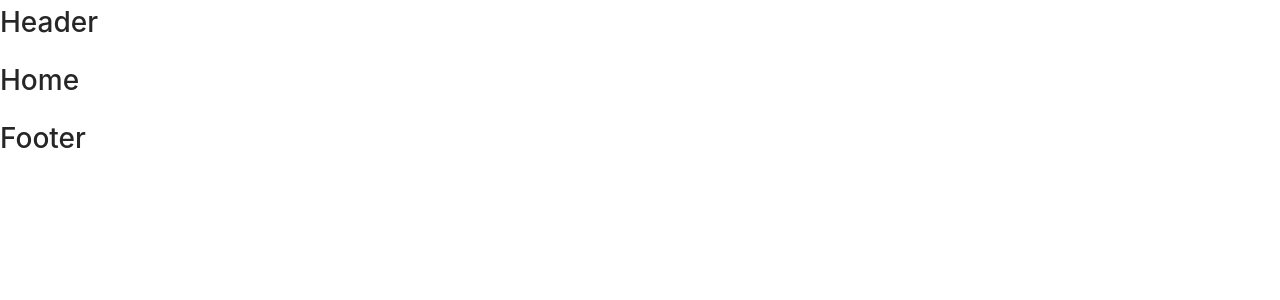
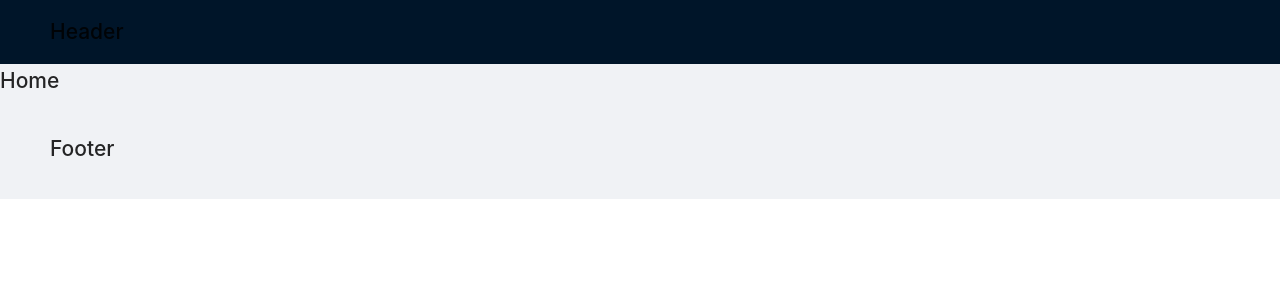
Before and after one commit to fransafu/awesome-computer-vision-front, a React (Create React App) app: page / in a window 1280 px wide. Shown: the top 300 px of the page. Built offline with nearby package versions, Linux system fonts and the light colour scheme.

Commit message:
style: add website logo

```diff
--- a/src/App.js
+++ b/src/App.js
@@ -1,13 +1,13 @@
 import { BrowserRouter, Routes, Route } from 'react-router-dom';
 
-import Layout from './layouts/Layout';
+import PageLayout from './layouts/PageLayout';
 import Home from './pages/Home';
 
 function App() {
   return (
     <BrowserRouter>
       <Routes>
-        <Route element={<Layout />}>
+        <Route element={<PageLayout />}>
           <Route index element={<Home />} />
         </Route>
       </Routes>
--- a/src/layouts/Layout.jsx
+++ /dev/null
@@ -1,14 +0,0 @@
-import { Outlet } from 'react-router-dom';
-
-import Header from './Header';
-import Footer from './Footer';
-
-export default function Layout() {
-  return (
-    <>
-      <Header />
-      <Outlet />
-      <Footer />
-    </>
-  );
-}
--- /dev/null
+++ b/src/layouts/PageLayout.jsx
@@ -0,0 +1,25 @@
+import { Outlet } from 'react-router-dom';
+import { Layout } from 'antd';
+
+import HeaderLayout from './HeaderLayout';
+import FooterLayout from './FooterLayout';
+
+const { Header, Footer, Content } = Layout;
+
+export default function PageLayout () {
+  return (
+    <>
+      <Layout>
+        <Header>
+          <HeaderLayout />
+        </Header>
+        <Content>
+          <Outlet />
+        </Content>
+        <Footer>
+          <FooterLayout />
+        </Footer>
+      </Layout>
+    </>
+  );
+}
```
Also changed, not shown: src/layouts/SideBar.jsx (deleted, +0 -7 lines), src/assets/imgs/eye-logo.svg (added), src/layouts/FooterLayout.jsx (renamed from src/layouts/Footer.jsx), src/layouts/HeaderLayout.jsx (renamed from src/layouts/Header.jsx).
